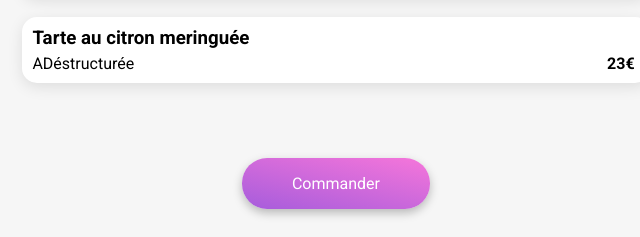
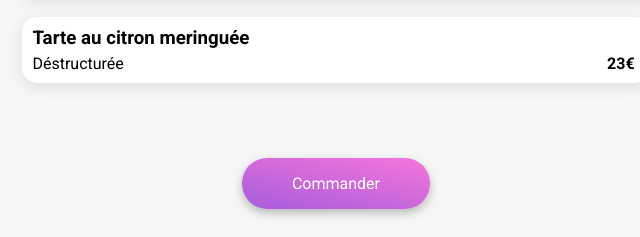
Before and after one commit to Hiimuroo/Matthieu_Labille_OhMyFood_112023, a website: page la_note_enchantee.html in a window 1280 px wide. Shown: the part 1475-1712 px from the top of the page, 304-944 px from the left. Drawn offline with Linux system fonts and the light colour scheme; a web font is replaced by a local one.

Commit message:
modified:   la_note_enchantee.html

```diff
--- a/la_note_enchantee.html
+++ b/la_note_enchantee.html
@@ -121,7 +121,7 @@
                     <i class="fa-regular fa-circle-check"></i>
                     <div class="menu-details">
                         <h3 class="menu-title">Tarte au citron meringuée </h3>
-                        <p class="menu-subtitle">ADéstructurée</p>
+                        <p class="menu-subtitle">Déstructurée</p>
                     </div>
                     <strong class="price">23€</strong>
                 </div>
```
